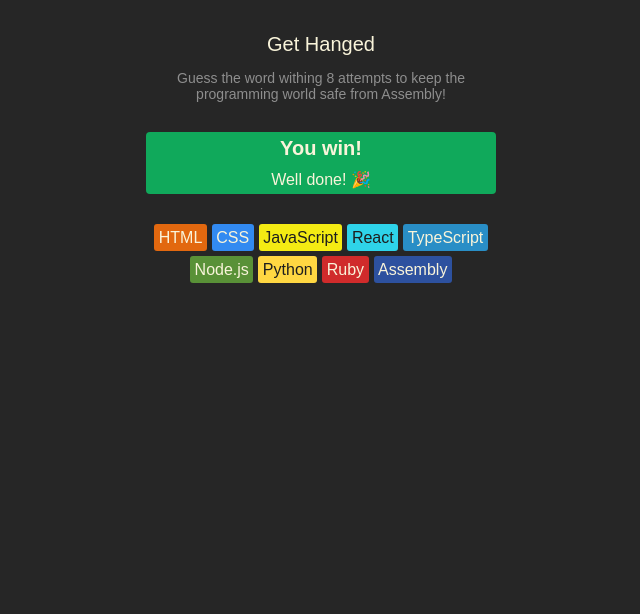
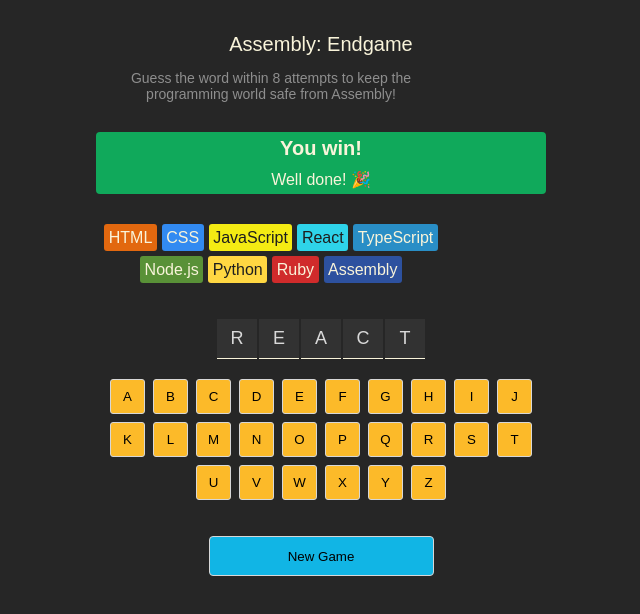
Before and after one commit to gambina/hangman, a React (Vite) app in the folder hangman/: page / in a window 1280 px wide. Shown: the top 614 px of the page, without its empty margins (319-959 px from the left). Built offline with nearby package versions, Linux system fonts and the light colour scheme.

Commit message:
needed to change the structure

```diff
--- a/hangman/package.json
+++ b/hangman/package.json
@@ -10,6 +10,7 @@
     "preview": "vite preview"
   },
   "dependencies": {
+    "clsx": "^2.1.1",
     "react": "^19.1.0",
     "react-dom": "^19.1.0"
   },
--- a/hangman/src/App.jsx
+++ b/hangman/src/App.jsx
@@ -1,11 +1,85 @@
-import React from "react"
-import Header from "./components/Header"
-import Status from "./components/Status"
-import Languages from "./components/Languages"
-export default function App() {
-  return <>
-    <Header />
-    <Status />
-    <Languages />
-  </>
+import { useState } from "react"
+import { clsx } from "clsx"
+import { languages } from "./assets/languages";
+
+
+export default function AssemblyEndgame() {
+  const [currentWord, setCurrentWord] = useState("react")
+  const [guessedLetters, setGuessedLetters] = useState([])
+
+  const alphabet = "abcdefghijklmnopqrstuvwxyz"
+
+  function addGuessedLetter(letter) {
+    setGuessedLetters(prevLetters =>
+      prevLetters.includes(letter) ?
+        prevLetters :
+        [...prevLetters, letter]
+    )
+  }
+
+  const languageElements = languages.map(lang => {
+    const styles = {
+      backgroundColor: lang.backgroundColor,
+      color: lang.color
+    }
+    return (
+      <span
+        className="chip"
+        style={styles}
+        key={lang.name}
+      >
+        {lang.name}
+      </span>
+    )
+  })
+
+  const letterElements = currentWord.split("").map((letter, index) => (
+    <span key={index}>{letter.toUpperCase()}</span>
+  ))
+
+  const keyboardElements = alphabet.split("").map(letter => {
+    const isGuessed = guessedLetters.includes(letter)
+    const isCorrect = isGuessed && currentWord.includes(letter)
+    const isWrong = isGuessed && !currentWord.includes(letter)
+    const className = clsx({
+      correct: isCorrect,
+      wrong: isWrong
+    })
+
+    console.log(className)
+
+    return (
+      <button
+        className={className}
+        key={letter}
+        onClick={() => addGuessedLetter(letter)}
+      >
+        {letter.toUpperCase()}
+      </button>
+    )
+  })
+
+  return (
+    <main>
+      <header>
+        <h1>Assembly: Endgame</h1>
+        <p>Guess the word within 8 attempts to keep the
+          programming world safe from Assembly!</p>
+      </header>
+      <section className="game-status">
+        <h2>You win!</h2>
+        <p>Well done! 🎉</p>
+      </section>
+      <section className="language-chips">
+        {languageElements}
+      </section>
+      <section className="word">
+        {letterElements}
+      </section>
+      <section className="keyboard">
+        {keyboardElements}
+      </section>
+      <button className="new-game">New Game</button>
+    </main>
+  )
 }
--- a/hangman/src/components/Header.jsx
+++ /dev/null
@@ -1,7 +0,0 @@
-export default function Header() {
-  return (
-    <header><h1>Get Hanged</h1>
-      <p>Guess the word withing 8 attempts to keep the programming world safe from Assembly!</p>
-    </header>
-  )
-}
--- a/hangman/src/components/Languages.jsx
+++ /dev/null
@@ -1,24 +0,0 @@
-import React from "react";
-import { languages } from "../assets/languages";
-
-export default function Languages() {
-
-  const languageElements = languages.map(item => {
-    const styles = {
-      backgroundColor: item.backgroundColor,
-      color: item.color
-    }
-    return (
-      <span className="chip"
-        style={styles}
-        key={item.name}>
-        {item.name}
-      </span>
-    )
-  })
-  return (
-    <section className="language-chips">
-      {languageElements}
-    </section>
-  )
-}
--- a/hangman/src/components/Status.jsx
+++ /dev/null
@@ -1,8 +0,0 @@
-export default function Status() {
-  return (
-    <section className="game-status">
-      <h2>You win!</h2>
-      <p>Well done! 🎉</p>
-    </section>
-  )
-}
--- a/hangman/src/index.css
+++ b/hangman/src/index.css
@@ -4,9 +4,9 @@
 
 body {
   margin: 0;
-  font-family: Arial, Helvetica, sans-serif;
-  background-color: 262626;
-  color: #d9d9d9;
+  font-family: "Hanken Grotesk", Arial, sans-serif;
+  background-color: #262626;
+  color: #D9D9D9;
   padding: 20px;
   height: 100vh;
   display: flex;
@@ -20,32 +20,32 @@
 header>h1 {
   font-size: 1.25rem;
   font-weight: 500;
-  color: #f9f4da;
+  color: #F9F4DA;
 }
 
 header>p {
   font-size: 0.875rem;
   max-width: 350px;
-  color: #8e8e8e;
+  color: #8E8E8E;
 }
 
 section.game-status {
-  text-align: center;
-  background-color: #10a95b;
+  background-color: #10A95B;
   display: flex;
   flex-direction: column;
-  color: #f9f4da;
+  align-items: center;
+  color: #F9F4DA;
   border-radius: 4px;
   margin-block: 30px;
 }
 
-section.game-status>h2 {
-  font-size: 1.25rem;
+section.game-status>p {
   margin: 5px;
 }
 
-section.game-status>p {
-  margin: 5px;
+section.game-status>h2 {
+  font-size: 1.25rem;
+  margin: 5px
 }
 
 section.language-chips {
@@ -54,9 +54,66 @@
   gap: 5px;
   justify-content: center;
   max-width: 350px;
+  margin-bottom: 36px;
 }
 
 span.chip {
   border-radius: 3px;
   padding: 4.5px;
 }
+
+section.word {
+  display: flex;
+  justify-content: center;
+  gap: 2px;
+  margin-bottom: 20px;
+}
+
+section.word>span {
+  height: 40px;
+  width: 40px;
+  background-color: #323232;
+  display: flex;
+  justify-content: center;
+  align-items: center;
+  font-size: 1.125rem;
+  border-bottom: 1px solid #F9F4DA;
+}
+
+section.keyboard {
+  display: flex;
+  flex-wrap: wrap;
+  gap: 8px;
+  justify-content: center;
+  max-width: 450px;
+  margin-bottom: 36px;
+}
+
+section.keyboard>button {
+  height: 35px;
+  width: 35px;
+  background-color: #FCBA29;
+  border: 1px solid #D7D7D7;
+  border-radius: 3px;
+  cursor: pointer;
+}
+
+section.keyboard>button.correct {
+  background-color: #10A95B;
+}
+
+section.keyboard>button.wrong {
+  background-color: #EC5D49;
+}
+
+button.new-game {
+  background-color: #11B5E5;
+  border: 1px solid #D7D7D7;
+  border-radius: 4px;
+  width: 225px;
+  height: 40px;
+  padding: 6px 12px;
+  display: block;
+  margin-inline: auto;
+  cursor: pointer;
+}
```
Also changed, not shown: 1 other file (tests, documents, lock files or other folders).
